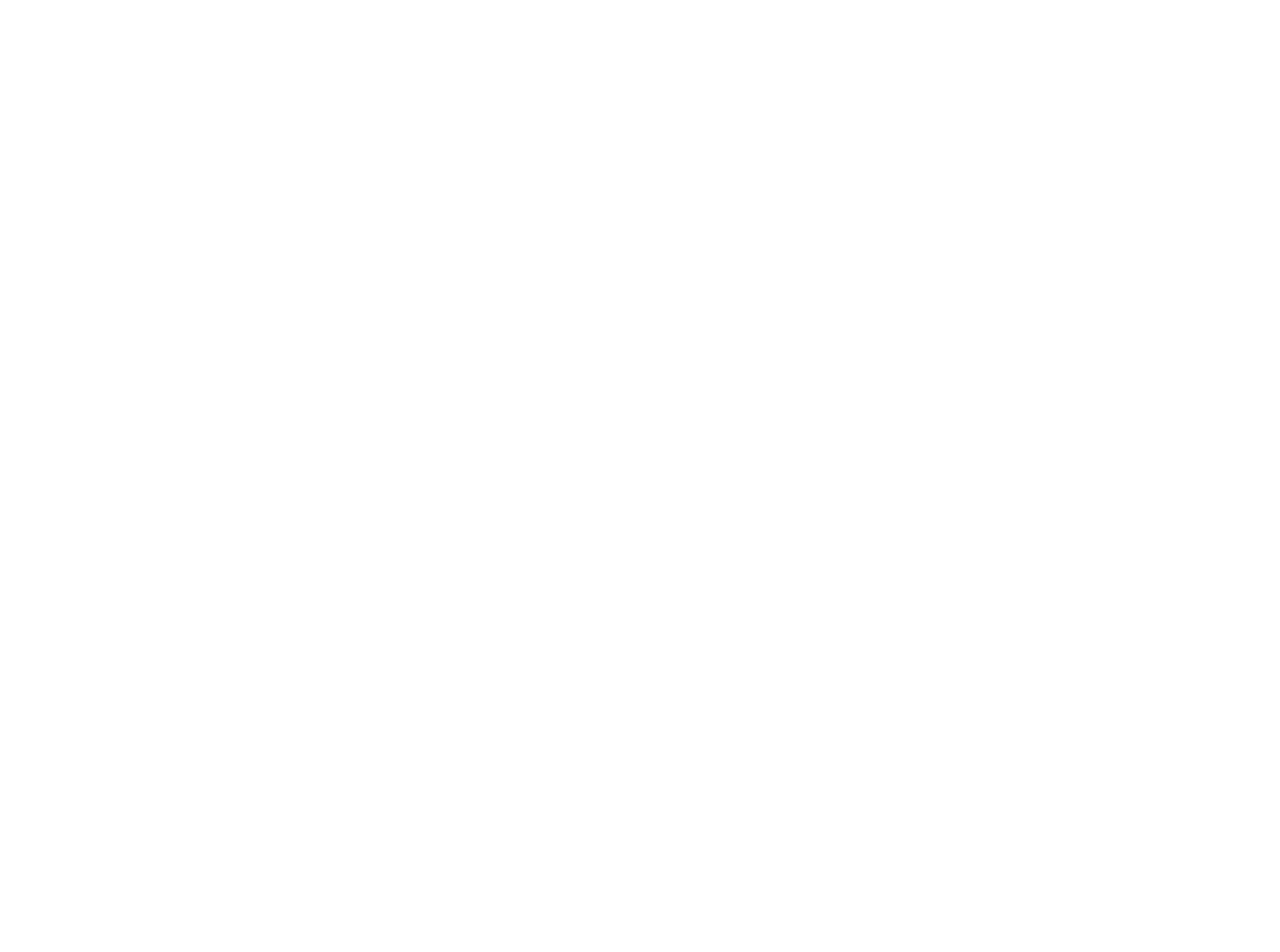
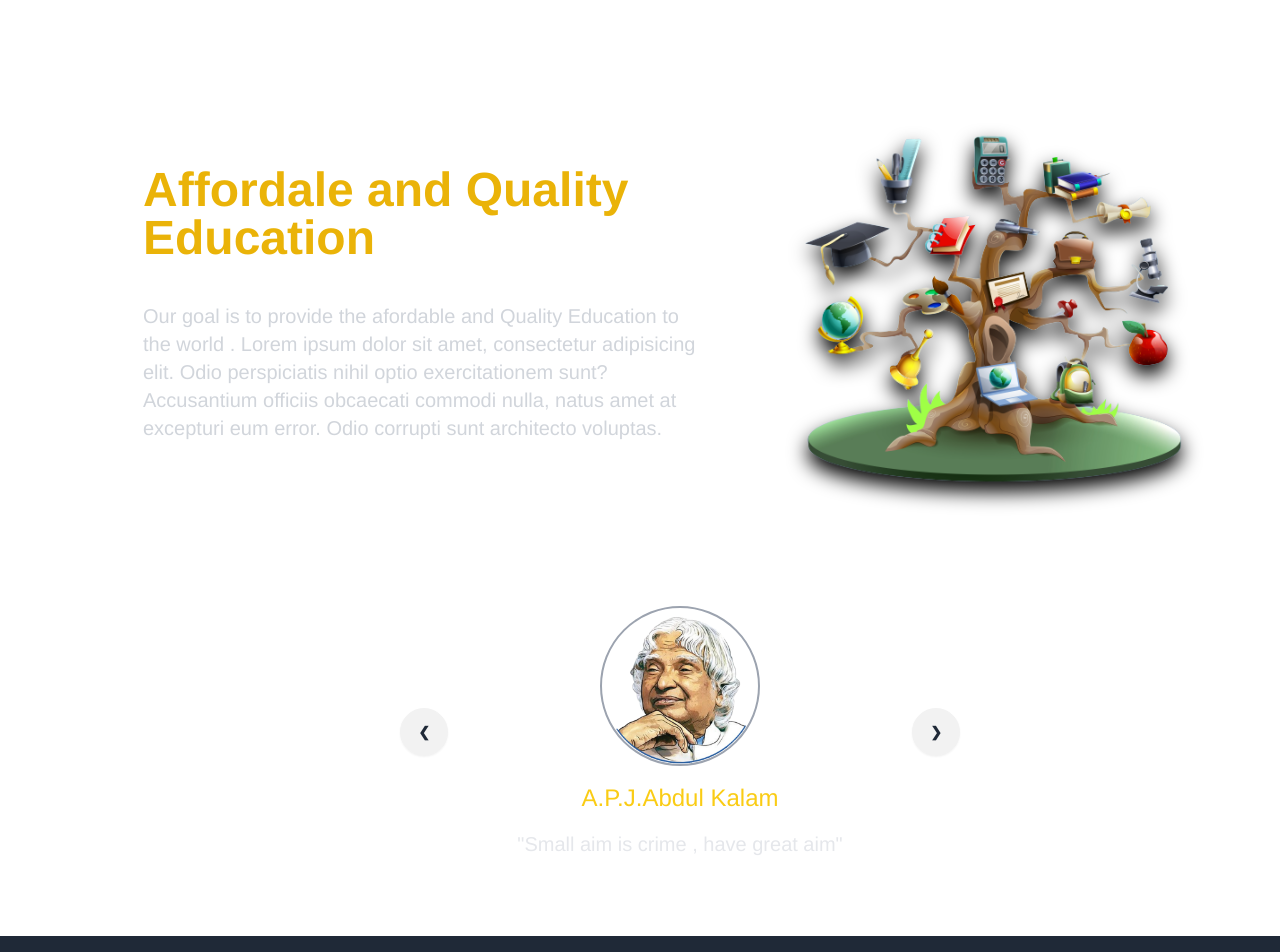
Before and after one commit to vedantxtrem/learnweb, a React (Vite) app: page /about in a window 1280 px wide. Before the commit this address had no page. Shown: the top 952 px of the page. Before the commit the page ends 800 px from the top, so only its background shows below. Built offline with nearby package versions, Linux system fonts and the light colour scheme.

Commit message:
About US

```diff
--- a/src/App.jsx
+++ b/src/App.jsx
@@ -2,6 +2,7 @@
 import HomeLayout from "./Layouts/HomeLayout.jsx"
 import Footer from "./components/Footer.jsx"
 import HomePage from "./Pages/HomePage.jsx"
+import Aboutus from "./Pages/Aboutus.jsx"
 
 function App() {
 
@@ -9,6 +10,7 @@
     <>
       <Routes>
         <Route path="/" element={ <HomePage/> } />
+        <Route path="/about" element={ <Aboutus/>} />
 
       </Routes>
     </>
--- a/src/Layouts/HomeLayout.jsx
+++ b/src/Layouts/HomeLayout.jsx
@@ -51,11 +51,10 @@
                         />
                     </label>
                 </div>
-                <div className="drawer-side w-0
-                ">
+                <div className="drawer-side w-0 ">
                     <label htmlFor="my-drawer" className="drawer-overlay"></label>
 
-                    <ul className="menu p-4 w-48 sm:w-80 relative bg-base-300 text-base-content">
+                    <ul className="menu p-4 w-48 h-full sm:w-80 relative bg-base-300 text-base-content">
 
 
                         {/* Sidebar content here */}
@@ -85,41 +84,30 @@
                             <Link to="/about" >About</Link>
                         </li>
                         {!isLoggedIn && (
-                            <li className='absolute bottom-4 w-[90%]'>
+                            <li className='absolute bottom-6 w-[90%]'>
                             <div className='w-full flex items-center justify-center'>
-                                <button className='btn-primary bg-pink-600 px-4 py-1 font-semibold rounded-md w-full'>
+                                <button className='btn-primary bg-blue-800 px-4 py-2 font-semibold rounded-md w-full'>
                                     <Link to="/login">Login</Link>
                                 </button>
-                                <button className='btn-primary  bg-yellow-300 px-4 py-1 font-semibold rounded-md w-full'>
+                                <button className='btn-primary  bg-pink-600 px-4 py-2 font-semibold rounded-md w-full'>
                                     <Link to="/Signup">Signup</Link>
                                 </button>
                             </div>
                             </li>
                         )}
                         {isLoggedIn && (
-                            <li className='absolute bottom-4 w-[90%]'>
+                            <li className='absolute bottom-6 w-[90%]'>
                             <div className='w-full flex items-center justify-center'>
-                                <button className='btn-primary bg-pink-600 px-4 py-1 font-semibold rounded-md w-full'>
+                                <button className='btn-primary bg-blue-800 px-4 py-2 font-semibold rounded-md w-full'>
                                     <Link to="/user/profile">Profile</Link>
                                 </button>
-                                <button className='btn-primary  bg-yellow-300 px-4 py-1 font-semibold rounded-md w-full'>
+                                <button className='btn-primary  bg-pink-600 px-4 py-2 font-semibold rounded-md w-full'>
                                     <Link onClick={handleLogout}>Logout</Link>
                                 </button>
                             </div>
                             </li>
                         )}
-                        {!isLoggedIn && (
-                            <li className='absolute bottom-4 w-[90%]'>
-                            <div className='w-full flex items-center justify-center'>
-                                <button className='btn-primary bg-pink-600 px-4 py-1 font-semibold rounded-md w-full'>
-                                    <Link to="/login">Login</Link>
-                                </button>
-                                <button className='btn-primary  bg-yellow-300 px-4 py-1 font-semibold rounded-md w-full'>
-                                    <Link to="/Signup">Signup</Link>
-                                </button>
-                            </div>
-                            </li>
-                        )}
+
                     </ul>
                 </div>
             </div>
--- /dev/null
+++ b/src/Pages/Aboutus.jsx
@@ -0,0 +1,116 @@
+import React from 'react'
+import HomeLayout from '../Layouts/HomeLayout'
+import Aboutimage from '../assets/aboutMainImage.png'
+import apj from '../assets/apj.png'
+import billGates from '../assets/billGates.png'
+import einstein from '../assets/einstein.png'
+import nelsonMandela from '../assets/nelsonMandela.png'
+import steveJobs from '../assets/steveJobs.png'
+
+function Aboutus() {
+    return (
+        <HomeLayout>
+            <div className='pl-20 pt-20 flex flex-col text-white'>
+                <div className='flex justify-around gap-5 mx-10  items-center'>
+                    <section className='w-1/2 space-y-10'>
+                        <h1 className='text-5xl text-yellow-500 font-semibold '>
+                            Affordale and Quality Education
+                        </h1>
+                        <p className='text-xl text-gray-300'>
+                            Our goal is to provide the afordable and Quality Education to the world .
+                            Lorem ipsum dolor sit amet, consectetur adipisicing elit. Odio perspiciatis nihil
+                            optio exercitationem sunt? Accusantium officiis obcaecati commodi nulla, natus amet
+                            at excepturi eum error. Odio corrupti sunt architecto voluptas.
+                        </p>
+                    </section>
+                    <div className='w-[40%]'>
+                        <img
+                            id='text1'
+                            className='drop-shadow-2xl'
+                            style={{
+                                filter: 'drop-shadow(0px 10px 10px rgb(0,0,0))'
+                            }}
+                            src={Aboutimage} alt="about main image" />
+                    </div>
+                </div>
+
+                <div className="carousel m-auto w-1/2 my-16">
+                    <div id="slide1" className="carousel-item relative w-full">
+                        <div className='flex flex-col items-center justify-center gap-4 px-[15%] w-full'>
+                            <img className="w-40 rounded-full border-2 border-gray-400" src={apj}  />
+
+                            <h1 className='text-2xl text-yellow-400 '>A.P.J.Abdul Kalam</h1>
+                            <p className='text-xl text-gray-200'>
+                                "Small aim is crime , have great aim"
+                            </p>
+
+                            <div className="absolute flex justify-between transform -translate-y-1/2 left-5 right-5 top-1/2">
+                                <a href="#slide5" className="btn btn-circle">❮</a>
+                                <a href="#slide2" className="btn btn-circle">❯</a>
+                            </div>
+                        </div>
+                    </div>
+                    <div id="slide2" className="carousel-item relative w-full">
+                        <div className='flex flex-col items-center justify-center gap-4 px-[15%] w-full'>
+                            <img className="w-40 rounded-full border-2 border-gray-400" src={billGates}  />
+                            <h1 className='text-2xl text-yellow-400 '>Bill Gates</h1>
+                            <p className='text-xl text-gray-200'>
+                                "Patience is a key element of success."
+                            </p>
+
+                            <div className="absolute flex justify-between transform -translate-y-1/2 left-5 right-5 top-1/2">
+                                <a href="#slide1" className="btn btn-circle">❮</a>
+                                <a href="#slide3" className="btn btn-circle">❯</a>
+                            </div>
+                        </div>
+                    </div>
+                    <div id="slide3" className="carousel-item relative w-full">
+                        <div className='flex flex-col items-center justify-center gap-4 px-[15%] w-full' >
+                            <img className="w-40 rounded-full border-2 border-gray-400" src={einstein}  />
+                            <h1 className='text-2xl text-yellow-400 '>Sir Einstein</h1>
+                            <p className='text-xl text-gray-200'>
+                                "The true sign of intelligence is not knowledge but imagination."
+                            </p>
+
+                            <div className="absolute flex justify-between transform -translate-y-1/2 left-5 right-5 top-1/2">
+                                <a href="#slide2" className="btn btn-circle">❮</a>
+                                <a href="#slide4" className="btn btn-circle">❯</a>
+                            </div>
+                        </div>
+                    </div>
+                    <div id="slide4" className="carousel-item relative w-full">
+                        <div className='flex flex-col items-center justify-center gap-4 px-[15%] w-full'>
+                            <img className="w-40 rounded-full border-2 border-gray-400" src={nelsonMandela}  />
+
+                            <h1 className='text-2xl text-yellow-400 '>Nalson Mandela</h1>
+                            <p className='text-xl text-gray-200'>
+                                "Education is the most powerfull tool you can Change the World"
+                            </p>
+
+                            <div className="absolute flex justify-between transform -translate-y-1/2 left-5 right-5 top-1/2">
+                                <a href="#slide3" className="btn btn-circle">❮</a>
+                                <a href="#slide5" className="btn btn-circle">❯</a>
+                            </div>
+                        </div>
+                    </div>
+                    <div id="slide5" className="carousel-item relative w-full">
+                        <div className='flex flex-col items-center justify-center gap-4 px-[15%] w-full'>
+                            <img className="w-40 rounded-full border-2 border-gray-400" src={steveJobs}/>
+                            <h1 className='text-2xl text-yellow-400 '>Steve Jobs</h1>
+                            <p className='text-xl text-gray-200'>
+                                "Don’t let the noise of others’ opinions drown out your own inner voice."
+                            </p>
+
+                            <div className="absolute flex justify-between transform -translate-y-1/2 left-5 right-5 top-1/2">
+                                <a href="#slide4" className="btn btn-circle">❮</a>
+                                <a href="#slide1" className="btn btn-circle">❯</a>
+                            </div>
+                        </div>
+                    </div>
+                </div>
+            </div>
+        </HomeLayout>
+    )
+}
+
+export default Aboutus;
```
